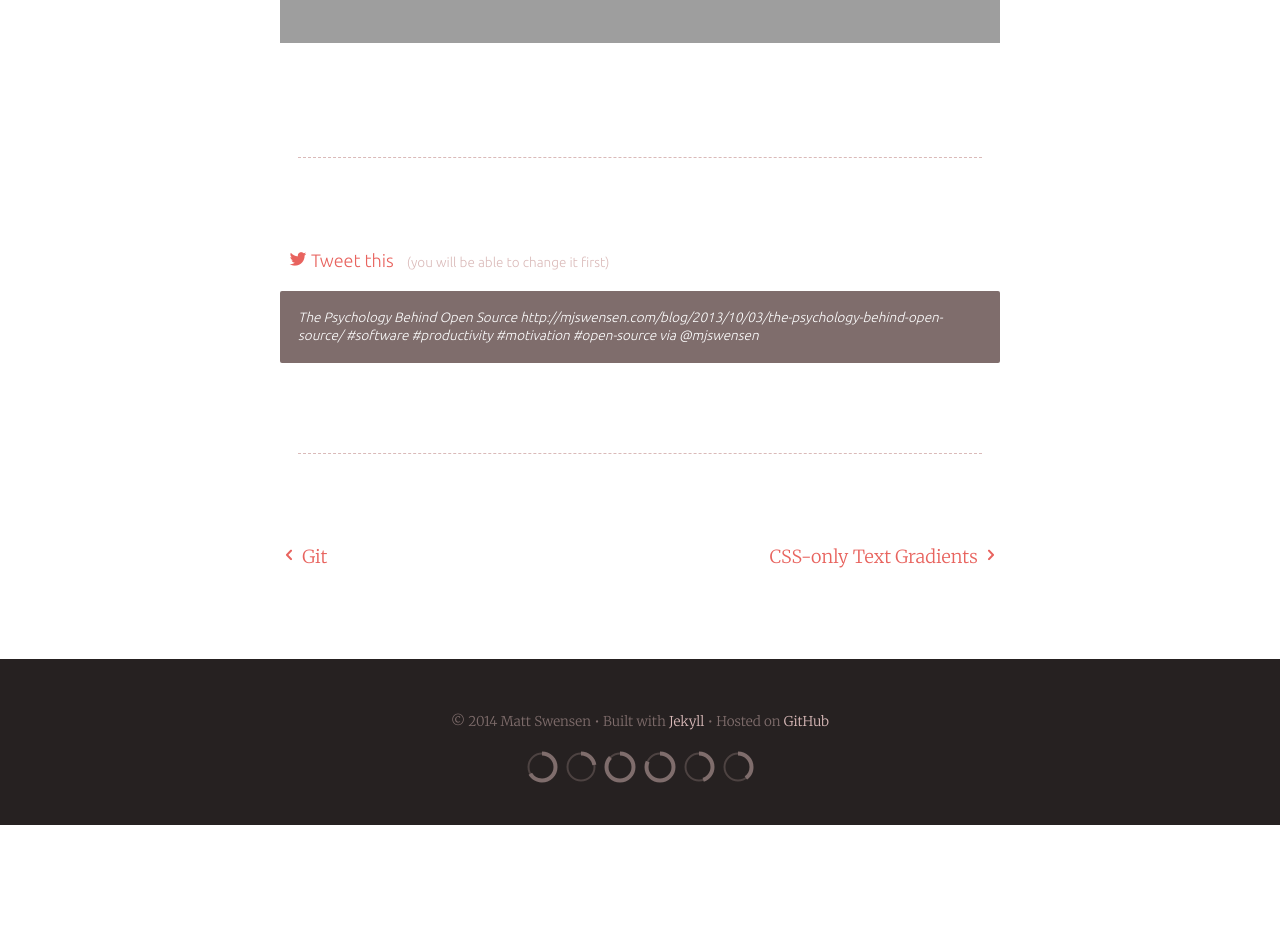
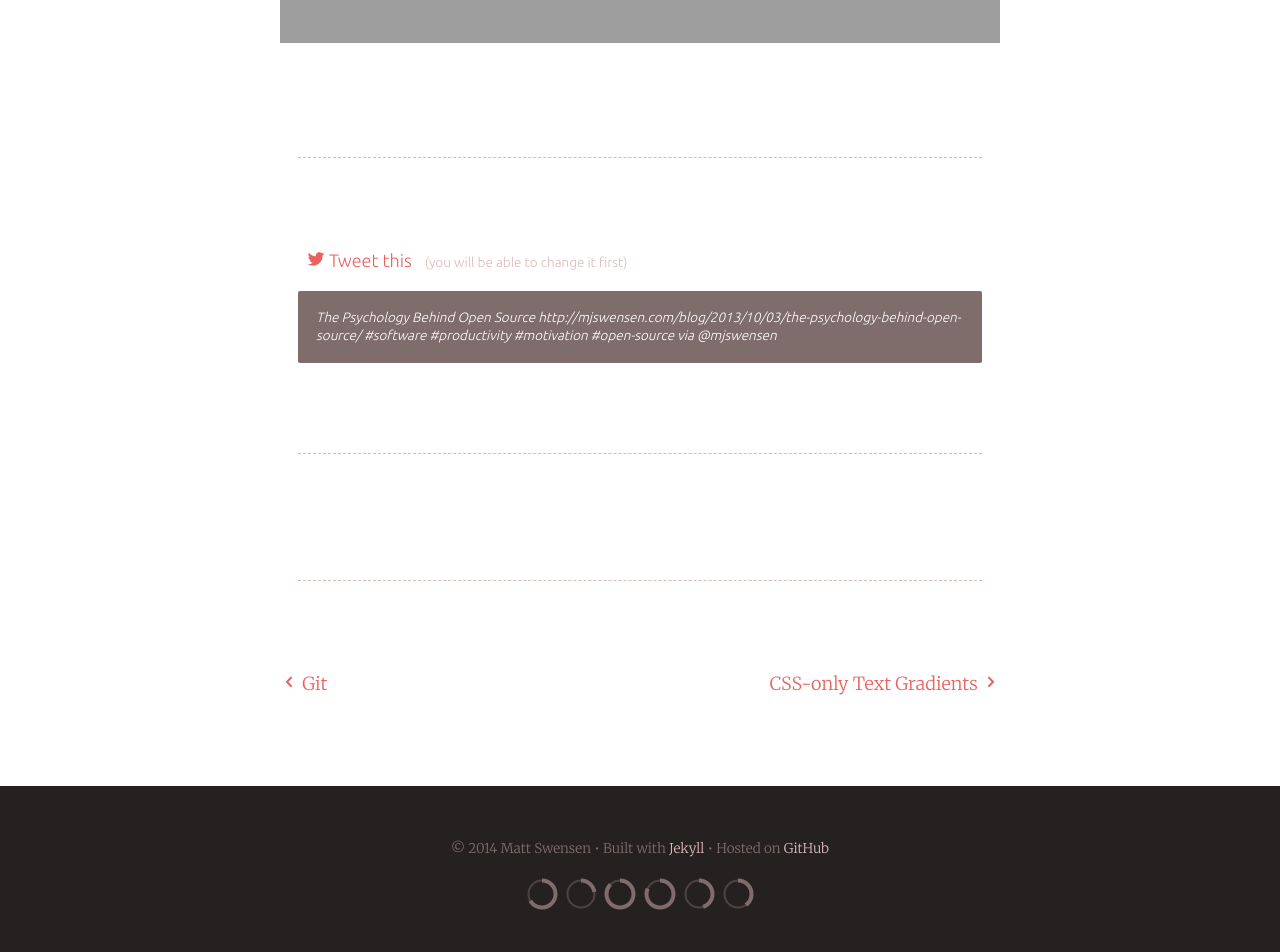
Before and after one commit to mjswensen/mjswensen.com, a Jekyll site: the page built from blog/_posts/2013-10-03-the-psychology-behind-open-source.md, in a window 1280 px wide. Shown: the part 978-1930 px from the top of the page. Built offline with Jekyll 4.4.1, drawn with Linux system fonts in a browser that asks for light colours; Markdown is read by kramdown in place of the engine named in the settings; comment, search, counter and statistics services are not loaded; before the commit the page ends 1803 px from its top, so only the background shows below that; grey boxes are pictures that could not be loaded.

Commit message:
Addition of comments on posts via Disqus.

```diff
--- /dev/null
+++ b/_includes/comments.html
@@ -0,0 +1,4 @@
+<section class="comments">
+  <div id="disqus_thread"></div>
+  <script src="//mjswensen.disqus.com/embed.js" async="true"></script>
+</section>
--- a/_layouts/post.html
+++ b/_layouts/post.html
@@ -25,6 +25,8 @@
   <p class="tweet-preview">{{ page.title }} {{ site.domain | append: page.url }} {% for tag in page.tags %}#{{ tag }} {% endfor %}via @mjswensen</p>
 </div>
 <hr>
+{% include comments.html %}
+<hr>
 <nav class="prev-next-posts">
   {% if page.previous.url %}
   <a class="previous" href="{{ page.previous.url }}"><span>previous</span> {{ page.previous.title }}</a>
--- a/_styles/_post.sass
+++ b/_styles/_post.sass
@@ -12,6 +12,7 @@
       @include fz(0)
 
 .share-on-twitter
+  padding: 0 1rem
   @include sans
   .tweet-link
     a
@@ -35,6 +36,9 @@
     color: $white
     border-radius: $corner-radius
 
+.comments
+  padding: 0 1rem
+
 .prev-next-posts
   @include cf
   margin-bottom: 5rem
```
Also changed, not shown: css/styles.css.
